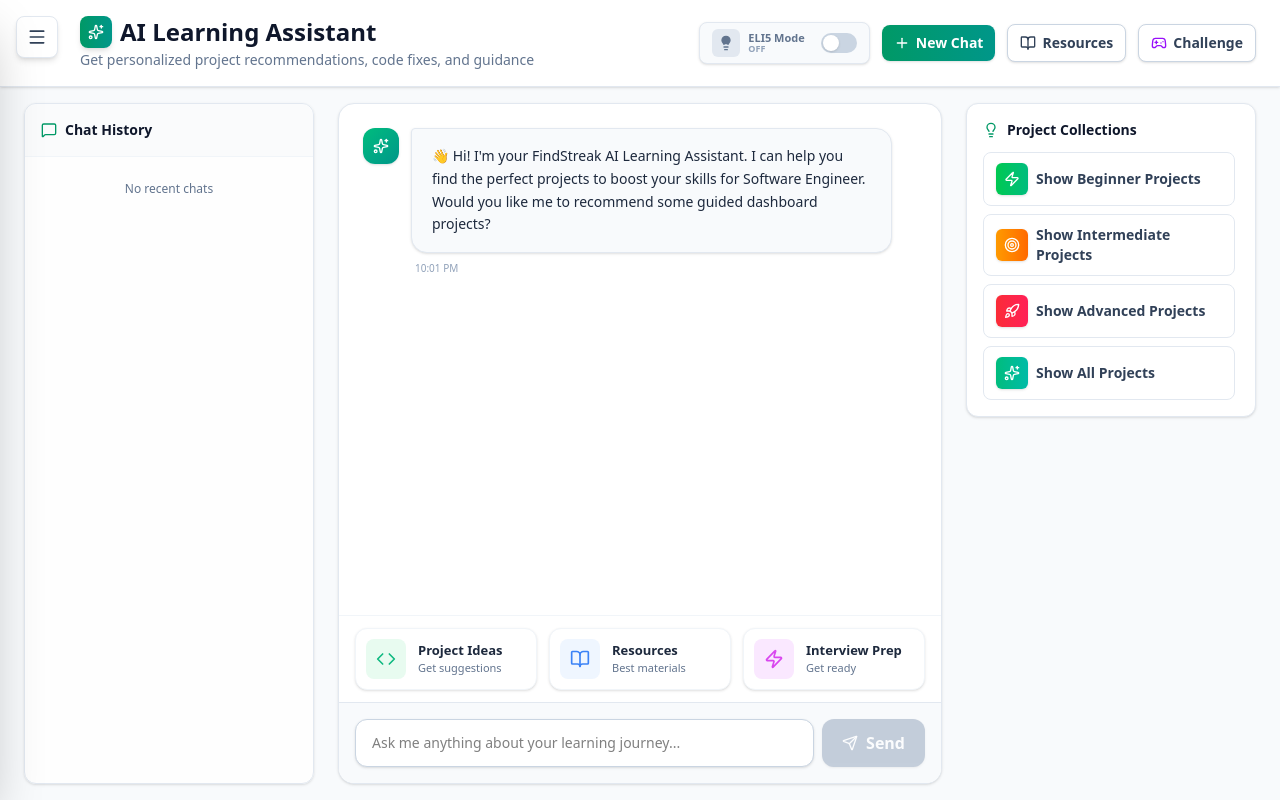
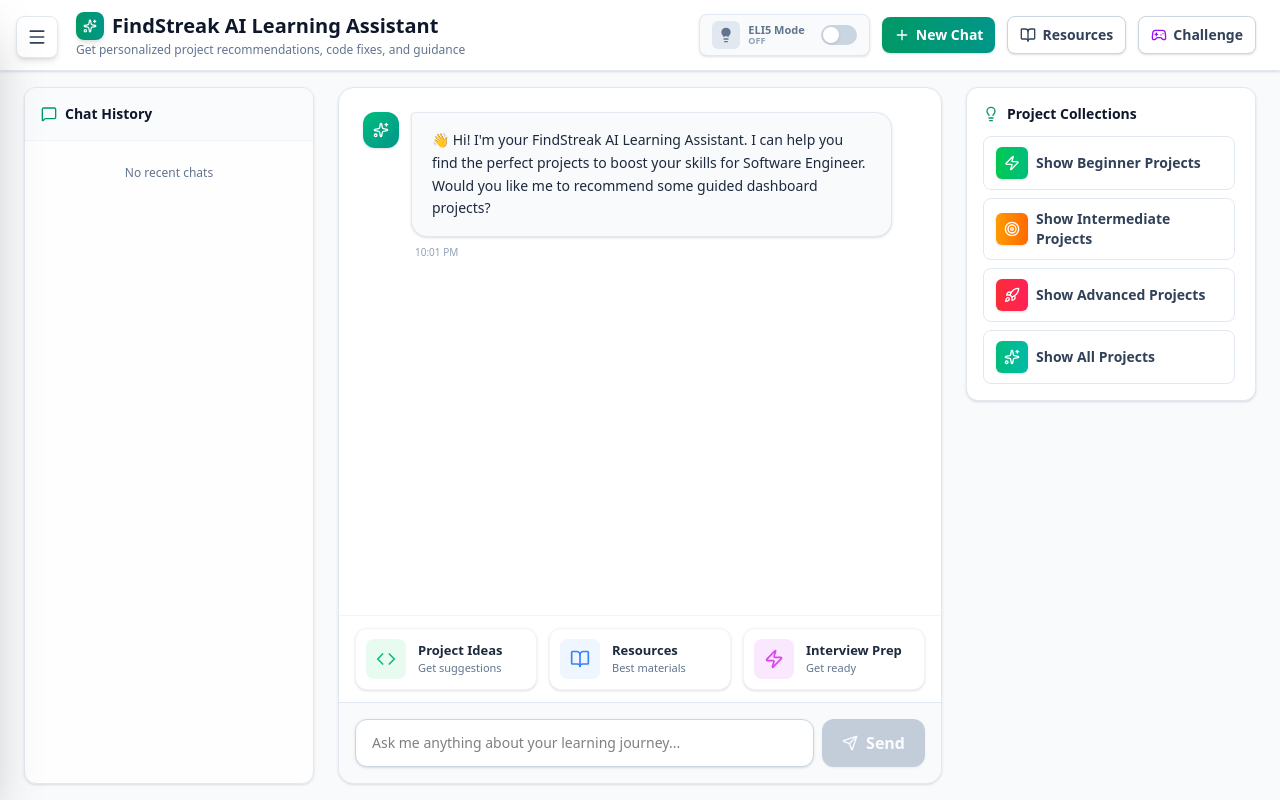
Before and after one commit to tekadvo1/career-website, a React (Vite) app in the folder client/: page /ai-assistant in a window 1280 px wide. Built offline with nearby package versions, Linux system fonts and the light colour scheme.

Commit message:
style: rename to FindStreak AI Learning Assistant and decrease header size

```diff
--- a/client/src/components/AILearningAssistant.tsx
+++ b/client/src/components/AILearningAssistant.tsx
@@ -520,18 +520,18 @@
 
       {/* Header */}
       <div className="bg-white border-b border-slate-200 sticky top-0 z-30 shadow-sm flex-shrink-0">
-        <div className="max-w-[1500px] mx-auto px-4 lg:px-6 py-4">
-          <div className="flex flex-col md:flex-row md:items-center justify-between gap-4">
-            <div className="flex items-center gap-4">
+        <div className="max-w-[1500px] mx-auto px-4 lg:px-6 py-3">
+          <div className="flex flex-col md:flex-row md:items-center justify-between gap-3">
+            <div className="flex items-center gap-3">
               <div className="w-10 h-10 flex-shrink-0" /> {/* Spacer for system hamburger menu */}
               <div>
-                <h1 className="text-2xl font-bold text-slate-900 flex items-center gap-2">
-                  <div className="w-8 h-8 bg-gradient-to-r from-emerald-600 to-teal-600 rounded-lg flex items-center justify-center shadow-md">
-                    <Sparkles className="w-4 h-4 text-white" />
+                <h1 className="text-xl font-bold text-slate-900 flex items-center gap-2">
+                  <div className="w-7 h-7 bg-gradient-to-r from-emerald-600 to-teal-600 rounded-lg flex items-center justify-center shadow-md">
+                    <Sparkles className="w-3.5 h-3.5 text-white" />
                   </div>
-                  AI Learning Assistant
+                  FindStreak AI Learning Assistant
                 </h1>
-                <p className="text-slate-500 text-sm mt-0.5">Get personalized project recommendations, code fixes, and guidance</p>
+                <p className="text-slate-500 text-xs mt-0.5">Get personalized project recommendations, code fixes, and guidance</p>
               </div>
             </div>
 
```
